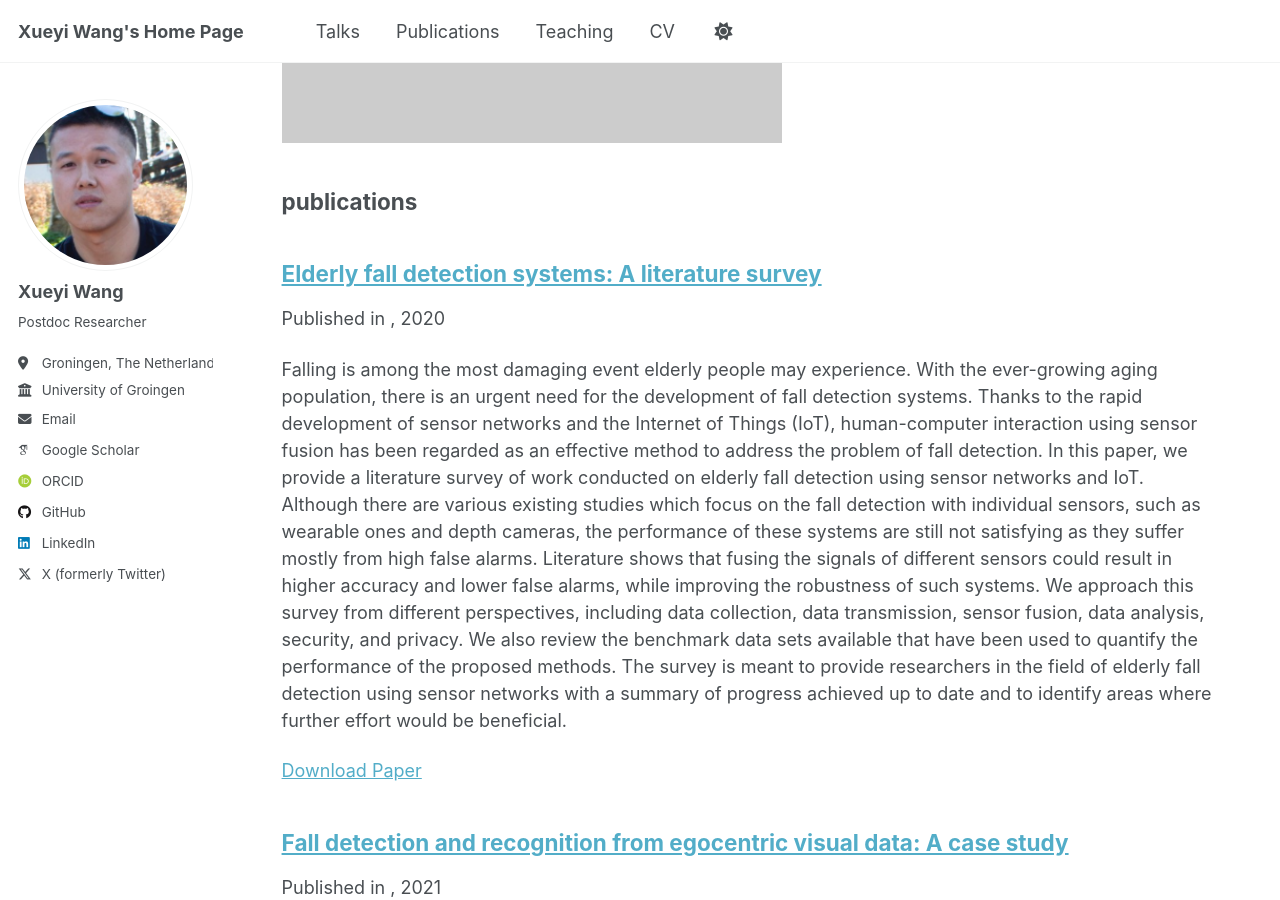
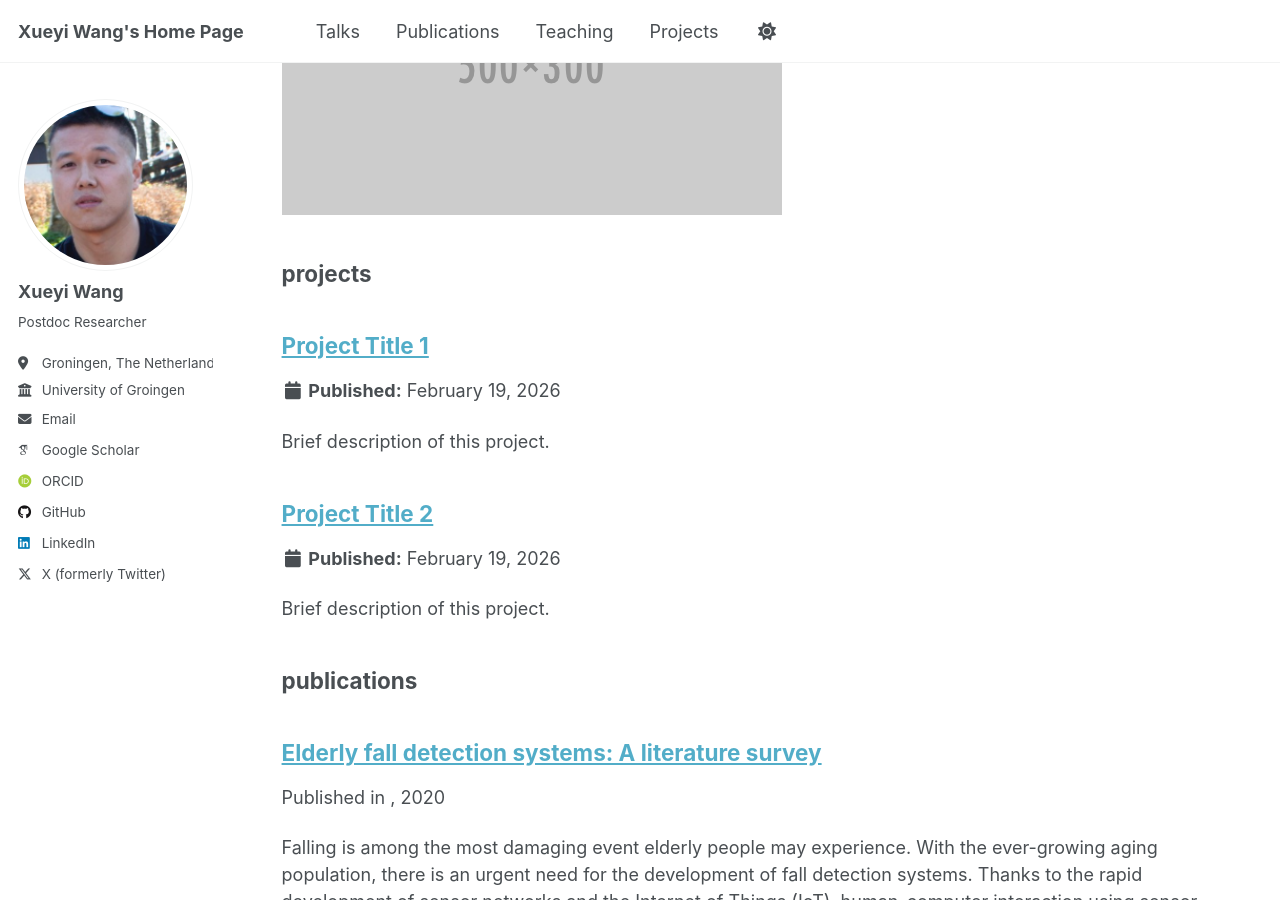
Before and after one commit to Xueyi-Wang/Xueyi-Wang.github.io, a Jekyll site: the page built from _pages/sitemap.md, in a window 1280 px wide and 900 px high, scrolled down 3676 px. Built offline with Jekyll 4.4.1, drawn with Linux system fonts in a browser that asks for light colours; some web fonts are replaced.

Commit message:
Replace CV section with Projects page
Add a projects collection to showcase individual project details,
replacing the previous CV navigation link.

Co-Authored-By: Claude Opus 4.6 <noreply@anthropic.com>

```diff
--- a/_config.yml
+++ b/_config.yml
@@ -225,6 +225,9 @@ collections:
   talks:
     output: true
     permalink: /:collection/:path/
+  projects:
+    output: true
+    permalink: /:collection/:path/
 
 
 # These settings control how pages and collections are included in the site
@@ -274,6 +277,15 @@ defaults:
       author_profile: true
       share: true
       comment: true
+  # _projects
+  - scope:
+      path: ""
+      type: projects
+    values:
+      layout: single
+      author_profile: true
+      share: true
+      comments: true
   # _talks
   - scope:
       path: ""
--- a/_data/navigation.yml
+++ b/_data/navigation.yml
@@ -24,8 +24,8 @@ main:
   # - title: "Blog Posts"
   #   url: /year-archive/
 
-  - title: "CV"
-    url: /files/resume.pdf
+  - title: "Projects"
+    url: /projects/
 
   # - title: "CV"
   #   url: /cv-json/
--- /dev/null
+++ b/_projects/project-1.md
@@ -0,0 +1,29 @@
+---
+title: "Project Title 1"
+excerpt: "Brief description of this project."
+collection: projects
+---
+
+## Overview
+
+Describe the project background and motivation here.
+
+## Technical Details
+
+- **Tech Stack**: Python, PyTorch, etc.
+- **Role**: Main developer
+- **Duration**: 2023 - 2024
+
+## Key Features
+
+- Feature 1
+- Feature 2
+- Feature 3
+
+## Results
+
+Describe the outcomes, results, or impact of the project.
+
+## Links
+
+- [GitHub Repository](https://github.com/Xueyi-Wang/your-repo)
--- /dev/null
+++ b/_projects/project-2.md
@@ -0,0 +1,29 @@
+---
+title: "Project Title 2"
+excerpt: "Brief description of this project."
+collection: projects
+---
+
+## Overview
+
+Describe the project background and motivation here.
+
+## Technical Details
+
+- **Tech Stack**: Python, OpenCV, etc.
+- **Role**: Main developer
+- **Duration**: 2022 - 2023
+
+## Key Features
+
+- Feature 1
+- Feature 2
+- Feature 3
+
+## Results
+
+Describe the outcomes, results, or impact of the project.
+
+## Links
+
+- [GitHub Repository](https://github.com/Xueyi-Wang/your-repo)
```
Also changed, not shown: _pages/projects.html (added, +12 -0 lines).
